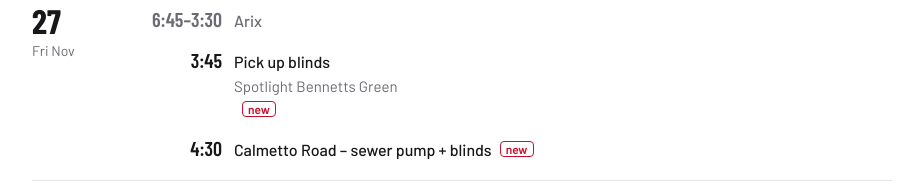
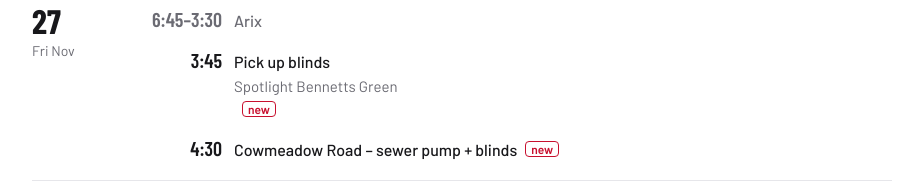
Before and after one commit to johnstontyler99/usage-band, a plain HTML site: page countdown-to-japan.html in a window 1280 px wide. Shown: the part 1180-1374 px from the top of the page, without its empty margins (178-1101 px from the left). Drawn offline with nearby package versions, Linux system fonts and the light colour scheme.

Commit message:
Correct street name to Cowmeadow Road
Co-Authored-By: Claude Opus 5.5 <noreply@anthropic.com>
Claude-Session: https://claude.ai/code/session_01B6p9Xgb3qv65xrLAURzNpE

```diff
--- a/countdown-to-japan.html
+++ b/countdown-to-japan.html
@@ -109,7 +109,7 @@ const weeks=[
   {d:'2026-11-24',items:[{time:'All day',summary:'Cowmeadow settlement deadline',cls:'allday key'},{time:'7:45',summary:'Hilux 4x4 pickup',loc:'Cardiff Toyota · EPC89Y'},work,{time:'4:00',summary:"Work at Juniper's",loc:'until 6:30',cls:'new'}],todo:[{id:'flash',t:'Order the flashing for Highfields'}]},
   {d:'2026-11-25',items:[work,{time:'4:00',summary:"Work at Juniper's",loc:'until 6:30',cls:'new'}]},
   {d:'2026-11-26',items:[{...work,time:'6:45–3:30'},{time:'3:45',summary:'Service NSW – tenant bond',loc:'Warners Bay · straight from work',cls:'new'},{time:'5:15',summary:'Christmas shopping with Chloe',loc:'Charlestown',cls:'new'}]},
-  {d:'2026-11-27',items:[work,{time:'3:45',summary:'Pick up blinds',loc:'Spotlight Bennetts Green',cls:'new'},{time:'4:30',summary:'Calmetto Road – sewer pump + blinds',cls:'new'}]},
+  {d:'2026-11-27',items:[work,{time:'3:45',summary:'Pick up blinds',loc:'Spotlight Bennetts Green',cls:'new'},{time:'4:30',summary:'Cowmeadow Road – sewer pump + blinds',cls:'new'}]},
   {d:'2026-11-28',items:[{time:'All day',summary:'Highfields – eaves with Fletcher',cls:'allday new'}]},
   {d:'2026-11-29',items:[{time:'All day',summary:"Catch-up: anything unfinished, or more at Juniper's",cls:'allday new'}]}
  ]},
```
